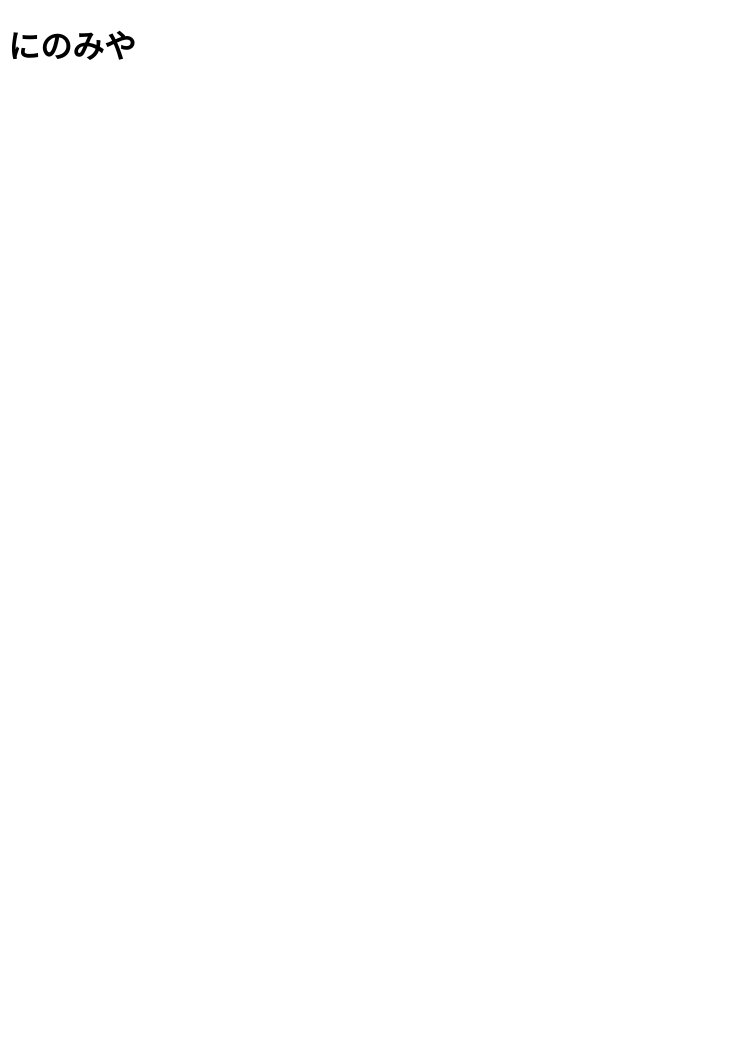
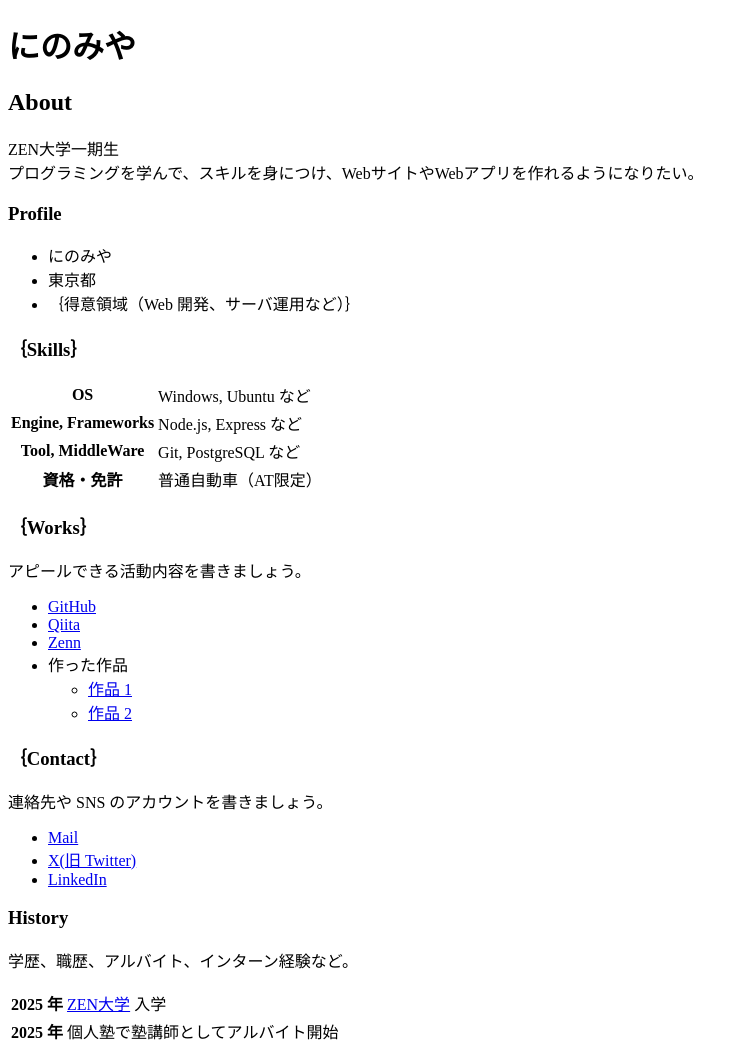
Before and after one commit to keita9221/keita9221.github.io, a plain HTML site: page index.html in a window 1280 px wide. Shown: the whole page, without its empty margins (0-748 px from the left). Before the commit the page ends 800 px from the top, so only its background shows below. Drawn offline with Linux system fonts and the light colour scheme.

Commit message:
ポートフォリオに必要な情報を一部追加

```diff
--- a/index.html
+++ b/index.html
@@ -7,5 +7,75 @@
   </head>
   <body>
     <h1>にのみや</h1>
+
+
+    <h2>About</h2>
+    <p>
+      ZEN大学一期生<br>
+      プログラミングを学んで、スキルを身につけ、WebサイトやWebアプリを作れるようになりたい。
+    </p>
+
+    <h3>Profile</h3>
+    <ul>
+      <li>にのみや</li>
+      <li>東京都</li>
+      <li>｛得意領域（Web 開発、サーバ運用など）｝</li>
+    </ul>
+
+    <h3>｛Skills｝</h3>
+    <table>
+      <tr>
+        <th>OS</th>
+        <td>Windows, Ubuntu など</td>
+      </tr>
+      <tr>
+        <th>Engine, Frameworks</th>
+        <td>Node.js, Express など</td>
+      </tr>
+      <tr>
+        <th>Tool, MiddleWare</th>
+        <td>Git, PostgreSQL など</td>
+      </tr>
+      <tr>
+        <th>資格・免許</th>
+        <td>普通自動車（AT限定）</td>
+      </tr>
+    </table>
+
+    <h3>｛Works｝</h3>
+    <p>アピールできる活動内容を書きましょう。</p>
+    <ul>
+      <li><a href="https://github.com/">GitHub</a></li>
+      <li><a href="https://qiita.com/">Qiita</a></li>
+      <li><a href="https://zenn.dev/">Zenn</a></li>
+      <li>
+        作った作品
+        <ul>
+          <li><a href="https://example.com/">作品 1</a></li>
+          <li><a href="https://example.com/">作品 2</a></li>
+        </ul>
+      </li>
+    </ul>
+
+    <h3>｛Contact｝</h3>
+    <p>連絡先や SNS のアカウントを書きましょう。</p>
+    <ul>
+      <li><a href="mailto:name@example.com">Mail</a></li>
+      <li><a href="https://twitter.com/n_yobikou">X(旧 Twitter)</a></li>
+      <li><a href="https://www.linkedin.com/">LinkedIn</a></li>
+    </ul>
+
+    <h3>History</h3>
+    <p>学歴、職歴、アルバイト、インターン経験など。</p>
+    <table>
+      <tr>
+        <th>2025 年</th>
+        <td><a href="https://zen.ac.jp/">ZEN大学</a> 入学</td>
+      </tr>
+      <tr>
+        <th>2025 年</th>
+        <td>個人塾で塾講師としてアルバイト開始 </td>
+      </tr>
+    </table>
   </body>
 </html>
```
